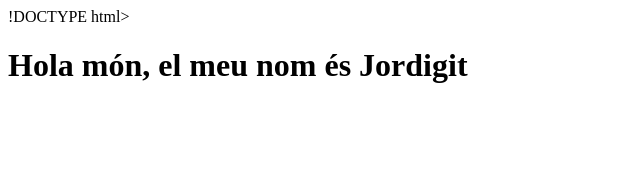
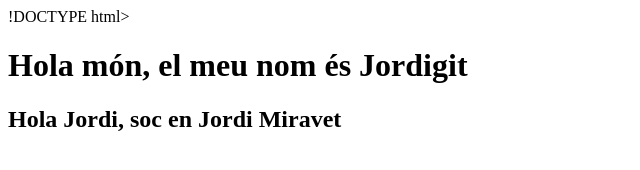
Before and after one commit to JEspinosa1770/meu-projecte, a plain HTML site: page index.html in a window 1280 px wide. Shown: the whole page, without its empty margins (0-640 px from the left). Drawn offline with Linux system fonts and the light colour scheme.

Commit message:
Salutacio al index.html

```diff
--- a/index.html
+++ b/index.html
@@ -7,5 +7,6 @@
 </head>
 <body>
     <h1>Hola món, el meu nom és Jordigit </h1>
+    <h2>Hola Jordi, soc en Jordi Miravet</h2>
 </body>
 </html>
```
